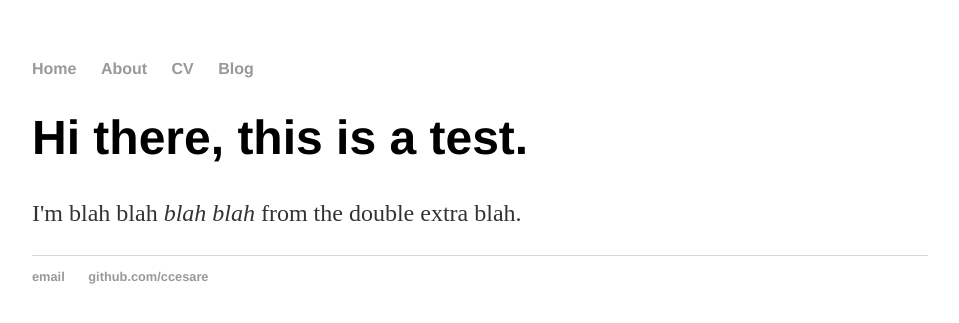
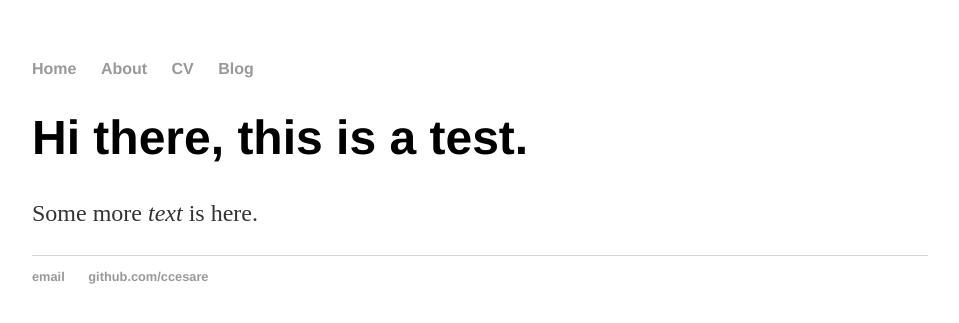
Before and after one commit to ccesare/ccesare.github.io, a Jekyll site: the page built from index.md, in a window 1280 px wide. Shown: the top 323 px of the page, without its empty margins (160-1119 px from the left). Built offline with Jekyll 4.4.1, drawn with Linux system fonts in a browser that asks for light colours.

Commit message:
"Switched to a markdown index"

```diff
--- a/index.html
+++ /dev/null
@@ -1,9 +0,0 @@
----
-layout: default
-title: Chris Cesare | Science Writer
----
-
-<div class="blurb">
-	<h1>Hi there, this is a test.</h1>
-	<p>I'm blah blah <em>blah blah</em> from the double extra blah.</p>
-</div><!-- /.blurb -->
--- /dev/null
+++ b/index.md
@@ -0,0 +1,9 @@
+---
+layout: default
+title: Chris Cesare | Science Writer
+---
+
+
+# Hi there, this is a test.
+
+Some more *text* is here.
```
Also changed, not shown: blog/index.md (renamed from blog/index.html, +2 -1 lines), _includes/favicon.ico (added).
